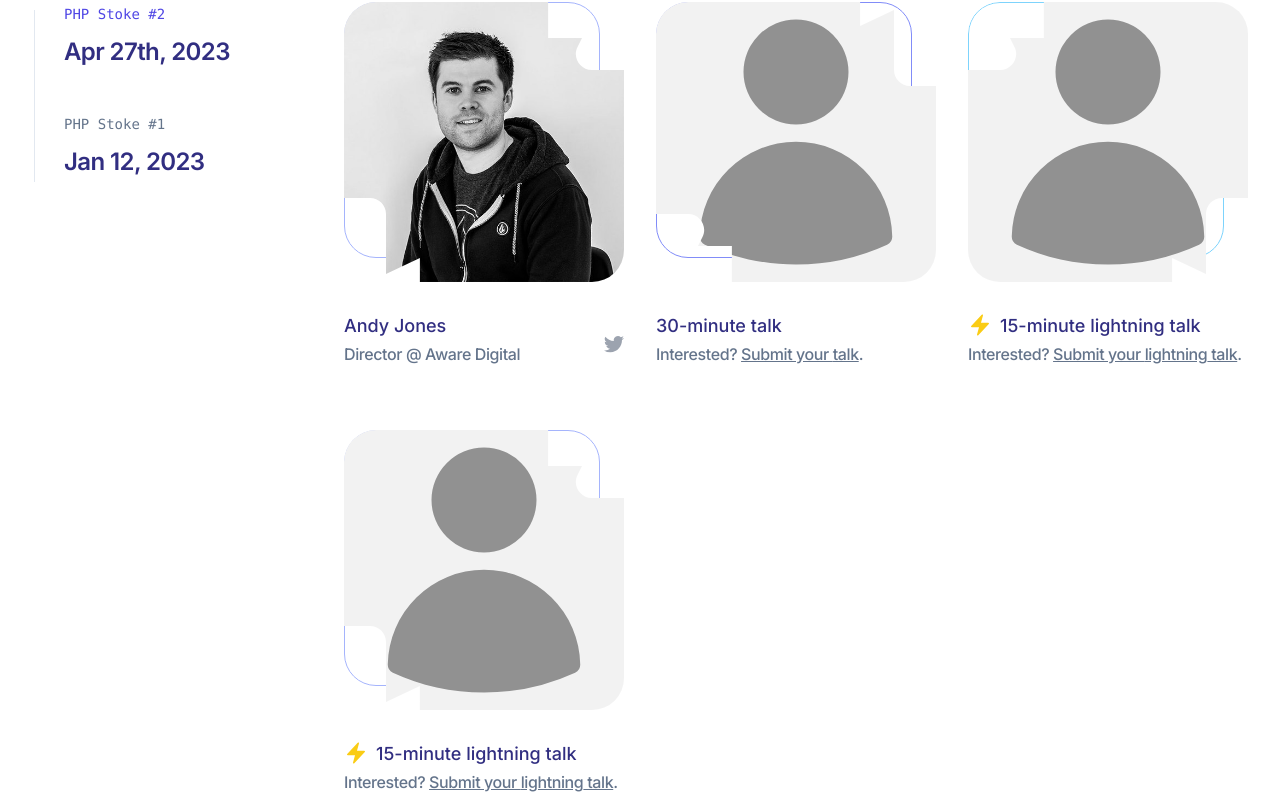
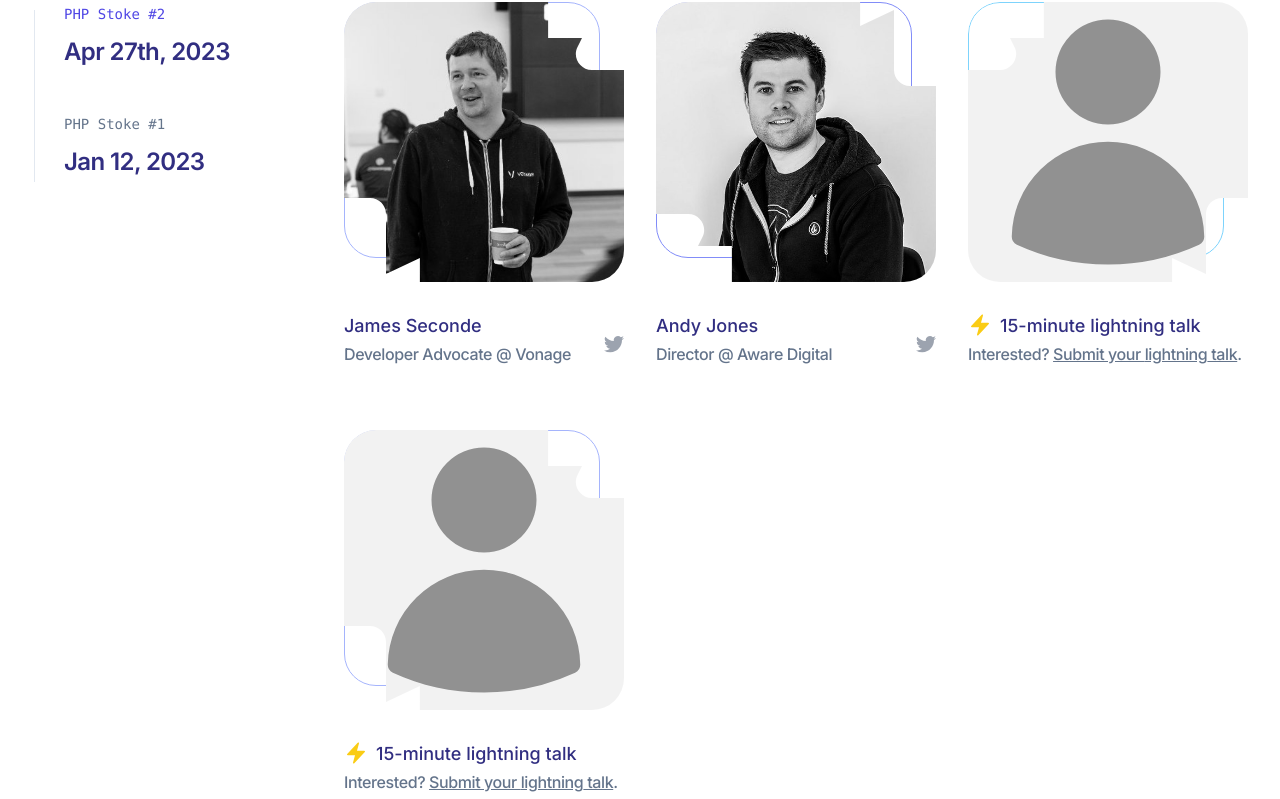
Before and after one commit to phpstoke/phpstoke.co.uk, a Next.js app: page / in a window 1280 px wide. Shown: the part 1480-2279 px from the top of the page. Built offline with nearby package versions, Linux system fonts and the light colour scheme; some icons are missing.

Commit message:
Add James Seconde

```diff
--- a/src/components/Speakers.jsx
+++ b/src/components/Speakers.jsx
@@ -9,6 +9,7 @@ import oliverDaviesImage from '@/images/avatars/oliver-davies.jpg'
 import lukeBrowneImage from '@/images/avatars/luke-browne.jpg'
 import christopherMillerImage from '@/images/avatars/christopher-miller.jpg'
 import andyJonesImage from '@/images/avatars/andy-jones.jpg'
+import jamesSecondeImage from '@/images/avatars/james-seconde.jpg'
 
 import { BoltIcon, UserIcon } from '@heroicons/react/24/solid'
 
@@ -19,15 +20,17 @@ const days = [
     dateTime: '2023-04-27',
     speakers: [
       {
+        name: 'James Seconde',
+        role: 'Developer Advocate @ Vonage',
+        image: jamesSecondeImage,
+        lightning: false,
+        twitterUrl: 'https://twitter.com/SecondeJ',
+      }, {
         name: 'Andy Jones',
         role: 'Director @ Aware Digital',
         image: andyJonesImage,
-        talk: 'Hyvä: A quicker development process',
         lightning: false,
         twitterUrl: 'https://twitter.com/awaredigital_uk',
-      }, {
-        available: true,
-        lightning: false,
       }, {
         available: true,
         lightning: true,
@@ -46,21 +49,18 @@ const days = [
         name: 'Oliver Davies',
         role: 'Lead Developer @ Transport for Wales',
         image: oliverDaviesImage,
-        talk: 'Things to know about PHP',
         lightning: false,
         twitterUrl: 'https://twitter.com/opdavies',
       }, {
         name: 'Luke Browne',
         role: 'Lead Software Developer @ Wealth Wizards',
         image: lukeBrowneImage,
-        talk: 'Ship every day, fail every day',
         lightning: false,
         twitterUrl: 'https://twitter.com/lukebrwne',
       }, {
         name: 'Christopher Miller',
         role: 'Designer at Globex Corporation',
         image: christopherMillerImage,
-        talk: 'Full Stack Engineer @ Jump Twenty Four',
         lightning: false,
         twitterUrl: 'https://twitter.com/ccmiller2018',
       },
```
Also changed, not shown: src/images/avatars/james-seconde.jpg (added).
